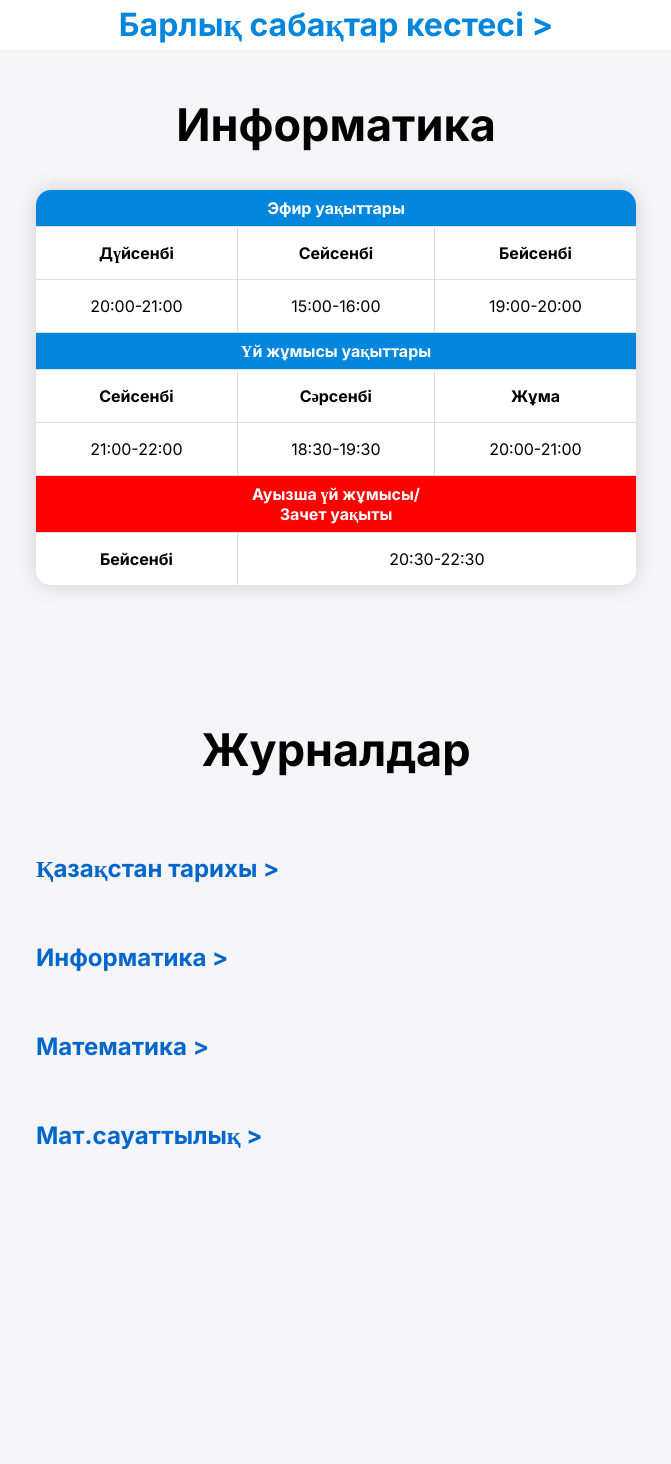
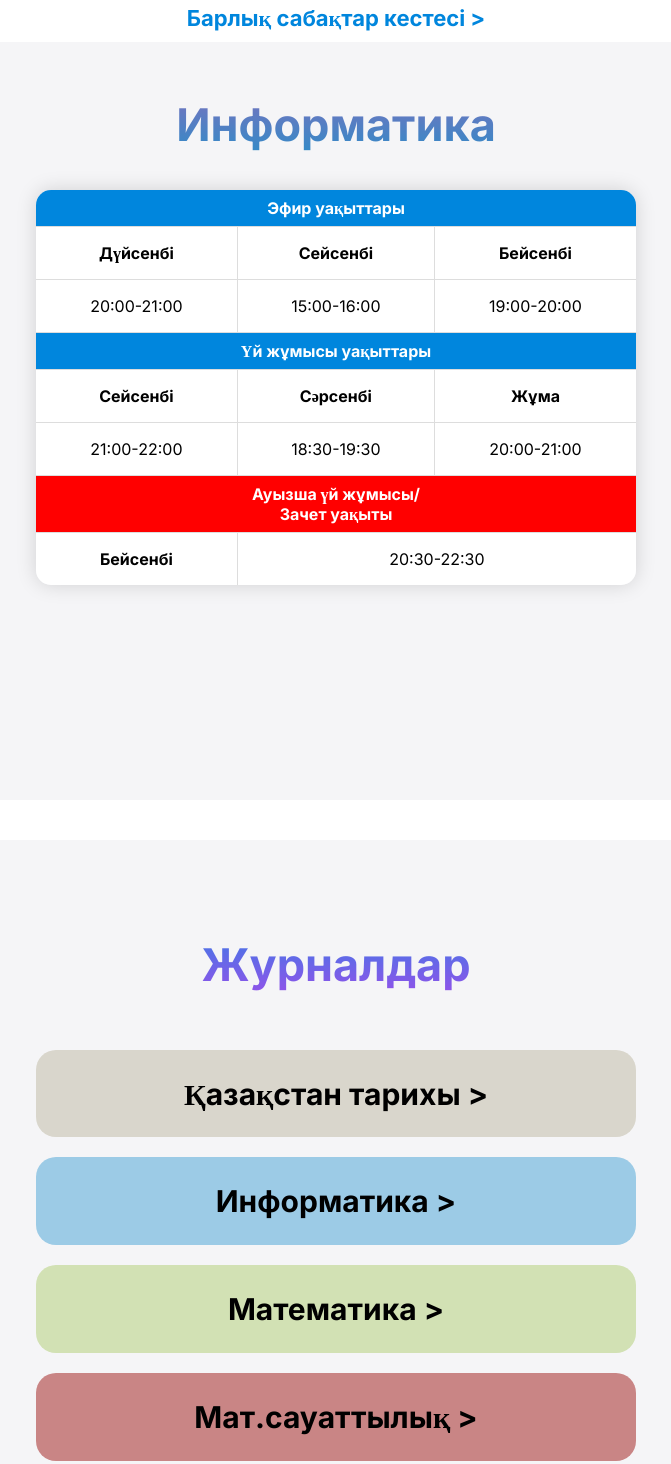
Before and after one commit to zhinaq/informatics, a plain HTML site: page index.html in a window 1280 px wide. Shown: the whole page, without its empty margins (304-975 px from the left). Before the commit the page ends 1170 px from the top, so only its background shows below. Drawn offline with Linux system fonts and the light colour scheme.

Commit message:
Update style.css

```diff
--- a/css/style.css
+++ b/css/style.css
@@ -1,29 +1,36 @@
 @import url('https://fonts.googleapis.com/css2?family=Inter:wght@400;700&display=swap');
 
-body {
-    display: block;
-    height: 100%;
-    margin: 0;
-    padding: 0;
-    background: #f5f5f7;
-    font-family: "Inter";
+body, html {
+  height: 100%;
+  margin: 0;
+  font-family: "Inter";
 }
+.bg {
+  background-color: #f5f5f7;
+  height: 100%;
+  background-position: center;
+  background-repeat: no-repeat;
+  background-size: cover;
+}
+
 .main {
     max-width: 1000px;
     margin-left: auto;
     margin-right: auto;
 }
-@media (min-width: 900px){
-    img {
-        border-radius: 10px;
-    }
-}
+
 @media (max-width: 500px){
     h1 {
         font-size: 25px;
     }
-    p {
-        font-size: 14px;
+    h2 {
+      font-size: 18px;
+    }
+    .ccsticky-nav ul li a {
+      font-size: 15px;
+    }
+    .ccsticky-nav {
+      height: 35px;
     }
 }
 .h1 {
@@ -31,21 +38,28 @@ body {
     margin: 0;
     padding: 0 20px;
 }
+.spech1 {
+  background: -webkit-linear-gradient(#7474BF, #348AC7);
+    -webkit-background-clip: text;
+    -webkit-text-fill-color: transparent;
+}
 h1 {
     font-size: 45px;
     text-align: center;
 }
-
-.img {
-    max-width: 850px;
-    margin-left: auto;
-    margin-right: auto;
+.speh {
+     background: -webkit-linear-gradient(#4776E6, #8E54E9);
+    -webkit-background-clip: text;
+    -webkit-text-fill-color: transparent;
 }
-img {
-    width: 100%;
+.speh3 {
+     background: -webkit-linear-gradient(#00d2ff, #3a7bd5);
+    -webkit-background-clip: text;
+    -webkit-text-fill-color: transparent;
 }
-.imgfix {
-    position: fixed;
+h2 {
+    font-size: 30px;
+    text-align: center;
 }
 .content {
     max-width: 600px;
@@ -53,72 +67,6 @@ img {
     margin-right: auto;
     padding: 0 20px;
 }
-.p1 {
-    max-width: 1000px;
-    margin: 0;
-    padding: 7px 20px;
-    background: #fff;
-    border-radius: 15px;
-}
-p {
-    font-size: 16px;
-    line-height: 1.4;
-    margin-bottom: 25px;
-    color: #1d1d1d;
-}
-a {
-    text-decoration: none;
-    color: #0066cc;
-}
-a:hover {
-    text-decoration: underline;
-}
-.h2s {
-    text-align: center;
-    font-size: 35px;
-}
-.ccsticky-nav {
-width: 100%;
-height: 50px;
-position: fixed;
-top: 0;
-background: #fff;
-}
-
-.ccsticky-nav ul {
-padding: 5px;
-margin: 0 auto;
-list-style: none;
-text-align: center;
-}
-
-.ccsticky-nav ul li {
-display: inline-block;
-margin: 0 10px;
-}
-
-.ccsticky-nav ul li a {
-padding: 10px 0;
-color: #0086dd;
-font-size: 2rem;
-text-decoration: none;
-font-weight: bold;
-}
-
-.ccsticky-nav ul li a:hover {
-color: #34495E;
-}
-
-section {
-width: 100%;
-padding: 50px;
-background: #fff;
-border-bottom: 1px solid #ccc;
-height: 1024px;
-text-align: center;
-margin-top: 60px;
-}
-
 table {
   border-collapse: collapse;
   width: 100%;
@@ -144,3 +92,63 @@ table td {
 .spe {
     background: red;
 }
+
+.his {
+  background-color: #d9d6cc;
+  border-radius: 20px;
+  padding: 1px 0px;
+}
+.info {
+  background-color: #9ccbe6;
+  border-radius: 20px;
+  padding: 1px 0px;
+}
+.math {
+  background-color: #d2e1b4;
+  border-radius: 20px;
+  padding: 1px 0px;
+}
+.ms {
+  background-color: #c98585;
+  border-radius: 20px;
+  padding: 1px 0px;
+}
+
+.ccsticky-nav {
+width: 100%;
+height: 42px;
+position: fixed;
+top: 0;
+background: #fff;
+}
+
+.ccsticky-nav ul {
+padding: 5px;
+margin: 0 auto;
+list-style: none;
+text-align: center;
+}
+
+.ccsticky-nav ul li {
+display: inline-block;
+margin: 0 10px;
+}
+
+.ccsticky-nav ul li a {
+padding: 10px 0;
+color: #0086dd;
+font-size: 22px;
+text-decoration: none;
+font-weight: bold;
+}
+
+.ccsticky-nav ul li a:hover {
+color: #34495E;
+}
+a {
+    text-decoration: none;
+    color: #000;
+}
+a:hover {
+    text-decoration: underline;
+}
```
